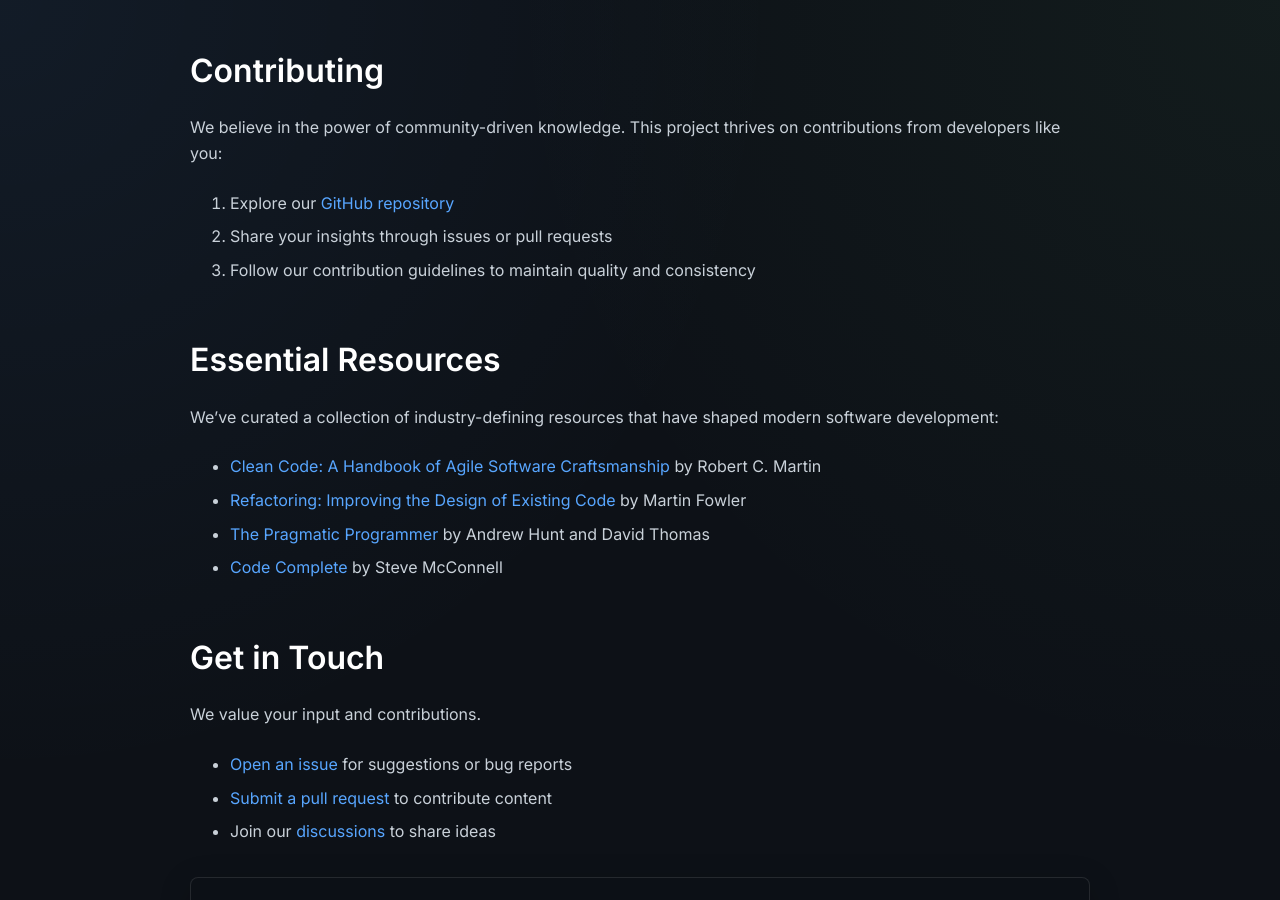
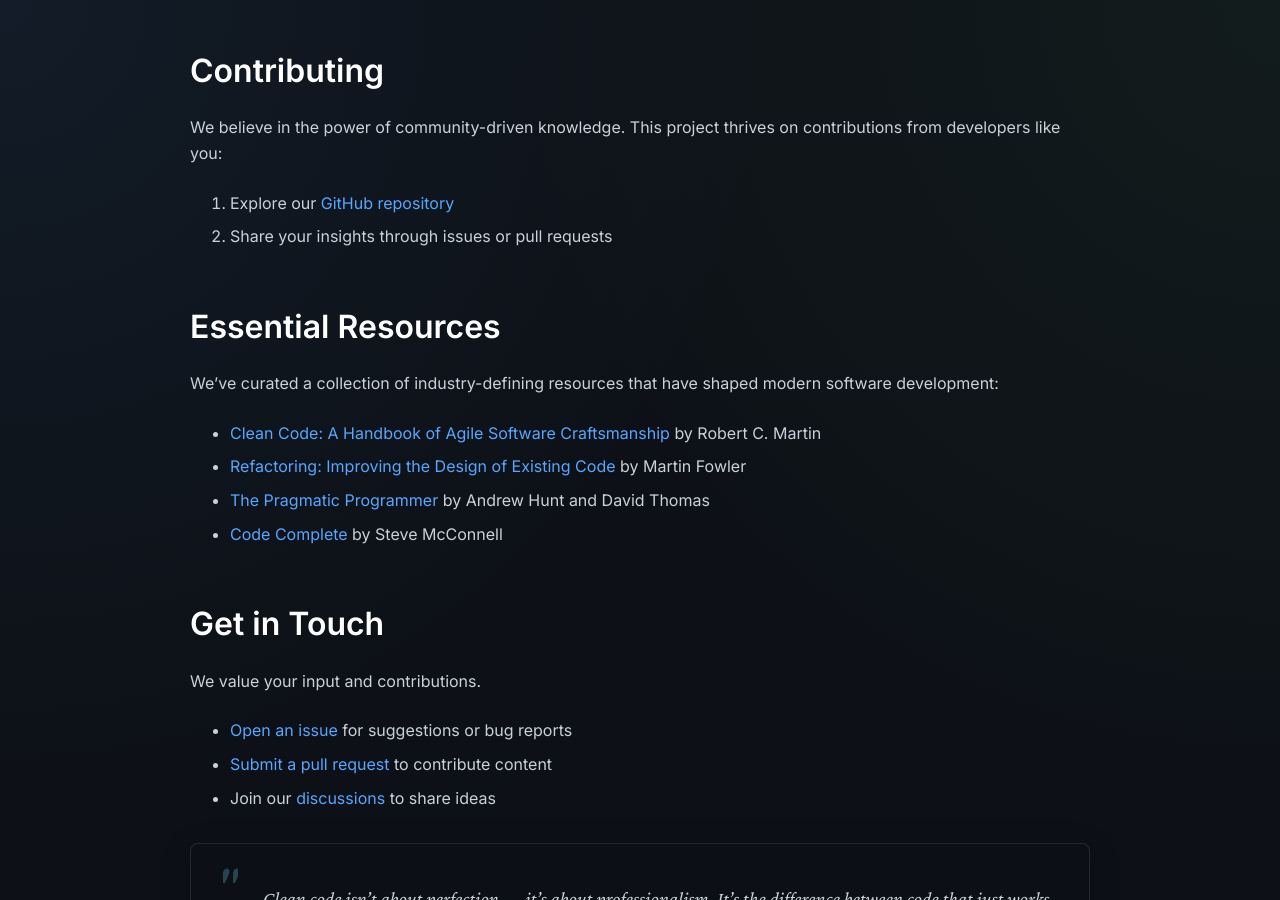
Before and after one commit to 1byte-me/1byte-me.github.io, a Jekyll site: the page built from about.md, in a window 1280 px wide and 900 px high, scrolled down 791 px. Built offline with Jekyll 4.4.1, drawn with Linux system fonts in a browser that asks for light colours.

Commit message:
Update about.md

```diff
--- a/about.md
+++ b/about.md
@@ -26,7 +26,6 @@
 
 1. Explore our [GitHub repository](https://github.com/1byte-me/1byte-me.github.io)
 2. Share your insights through issues or pull requests
-3. Follow our contribution guidelines to maintain quality and consistency
 
 ## Essential Resources
 
```
